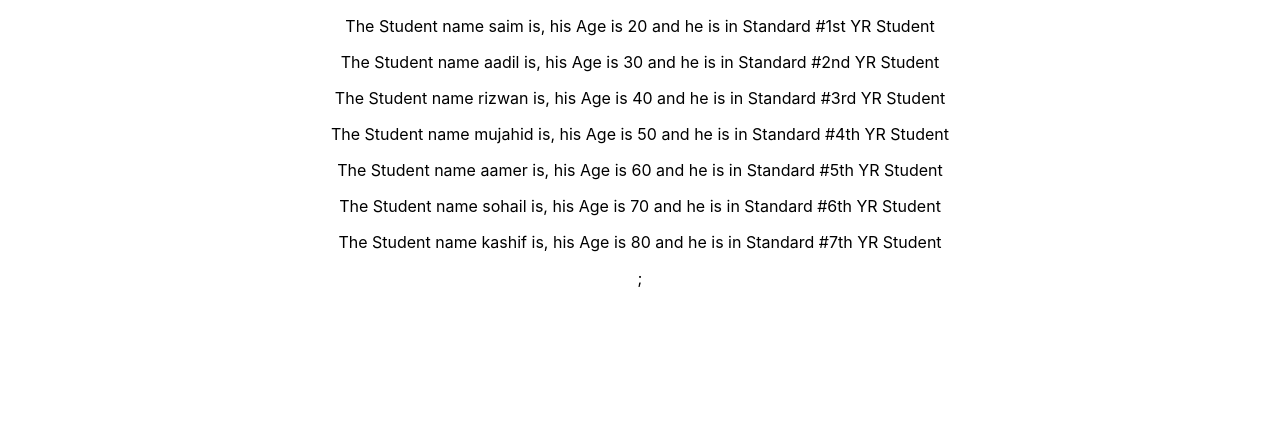
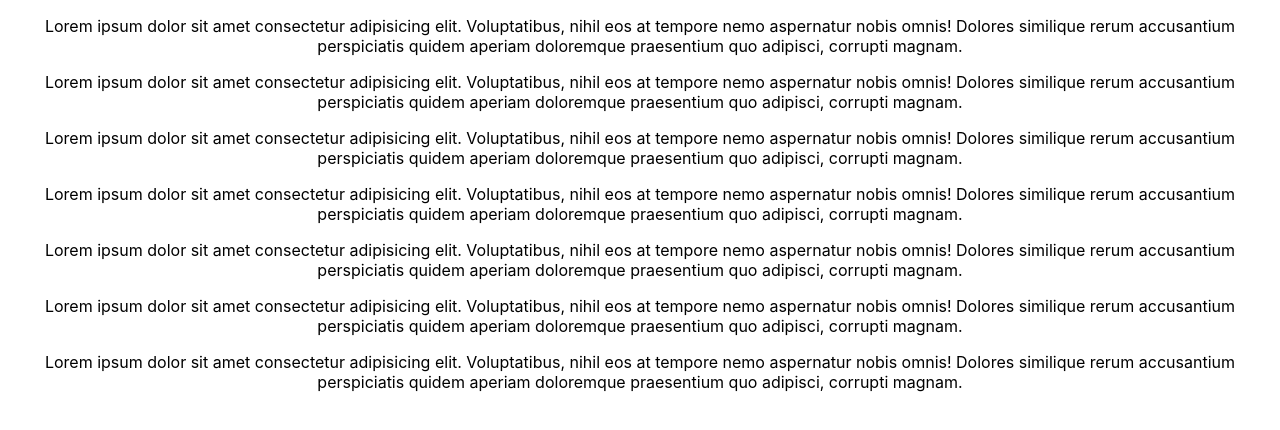
Before and after one commit to mzhr123/pickupbiz-practice1, a React (Create React App) app: page / in a window 1280 px wide. Shown: the top 430 px of the page. Built offline with nearby package versions, Linux system fonts and the light colour scheme.

Commit message:
practice

```diff
--- a/src/components/fetchingDataFrmJSON/DataParent.jsx
+++ b/src/components/fetchingDataFrmJSON/DataParent.jsx
@@ -1,15 +1,33 @@
+// import React from "react";
+// import { DataChild } from "../fetchingDataFrmJSON/Datachild";
+// import { personDetailsReducer } from "../State/Reducer/personDetailsReducer";
+
+// export const DataParent =()=>{
+//     return(
+//         <div>
+//             {personDetailsReducer.personDetails.map((fetchData) => {
+//                 return <DataChild itemCurrent={fetchData}/>
+
+//             })
+//             };
+
+//         </div>
+//     );
+// };
+
+
+
 import React from "react";
-import { DataChild } from "../fetchingDataFrmJSON/Datachild";
+import { Datachild } from "./Datachild";
 import { personDetailsReducer } from "../State/Reducer/personDetailsReducer";
 
 export const DataParent =()=>{
     return(
         <div>
-            {personDetailsReducer.personDetails.map((fetchData) => {
-                return <DataChild itemCurrent={fetchData}/>
-
-            })
-            };
+                {personDetailsReducer.personDetails.map((fetchData) => {
+                    return <Datachild itemCurrent={fetchData}/>
+                }
+                )}
 
         </div>
     );
--- a/src/components/fetchingDataFrmJSON/Datachild.jsx
+++ b/src/components/fetchingDataFrmJSON/Datachild.jsx
@@ -1,10 +1,24 @@
+// import React from "react";
+
+// export const DataChild =({itemCurrent})=>{
+//     return(
+//         <div>
+//             {/* <img src={props.studentimage} width="100" height="100" /> */}
+//             <p>The Student name {itemCurrent.name} is, his Age is {itemCurrent.age} and he is in Standard {itemCurrent.discription} </p>
+//         </div>
+//     );
+// };
+
+
+
+
+
 import React from "react";
 
-export const DataChild =({itemCurrent})=>{
+export const Datachild = () => {
     return(
         <div>
-            {/* <img src={props.studentimage} width="100" height="100" /> */}
-            <p>The Student name {itemCurrent.name} is, his Age is {itemCurrent.age} and he is in Standard {itemCurrent.discription} </p>
+            <p>Lorem ipsum dolor sit amet consectetur adipisicing elit. Voluptatibus, nihil eos at tempore nemo aspernatur nobis omnis! Dolores similique rerum accusantium perspiciatis quidem aperiam doloremque praesentium quo adipisci, corrupti magnam.</p>
         </div>
     );
 };
```
Also changed, not shown: 1 other file (tests, documents, lock files or other folders).
